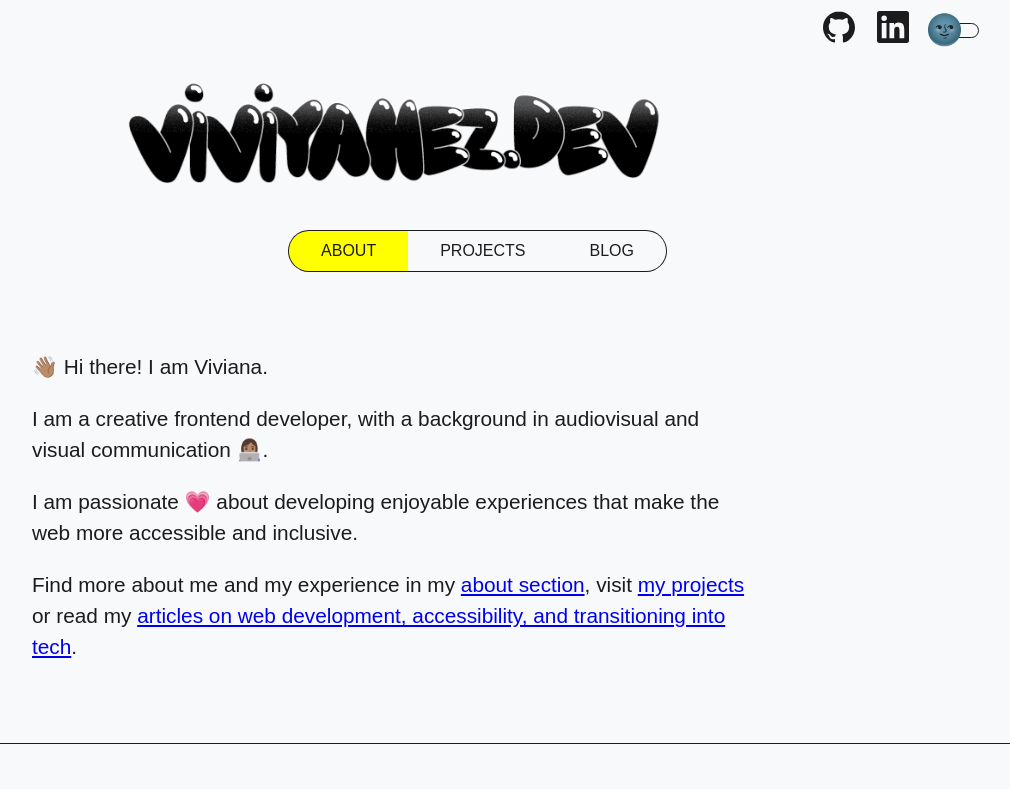
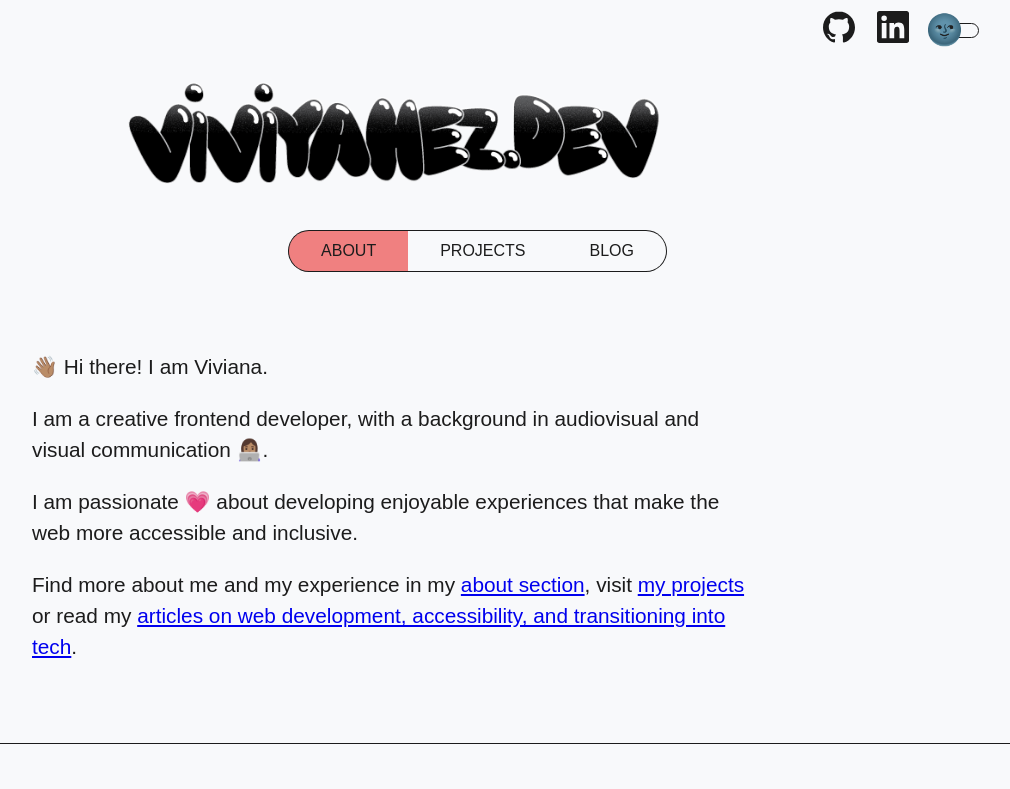
Before and after one commit to vivitt/astro-portfolio, an Astro site: page / in a window 1280 px wide. Shown: the top 789 px of the page, without its empty margins (248-1258 px from the left). Built offline with nearby package versions, Linux system fonts and the light colour scheme; Astro itself is replaced by a stand-in of ours.

Commit message:
add :not(.active) reverse animation

```diff
--- a/src/components/Navigation.astro
+++ b/src/components/Navigation.astro
@@ -104,6 +104,12 @@ const currentPath = pathname.slice(1);
       border 500ms ease-in-out,
       margins 500ms ease-in-out;
   }
+  .nav__links__link:first-of-type:not(.active) {
+    animation:
+      border 500ms ease-in-out reverse,
+      margins 500ms ease-in-out reverse;
+    background-color: lightcoral;
+  }
 
   .nav__links__link:last-of-type.active {
     border-radius: 2em;
```
